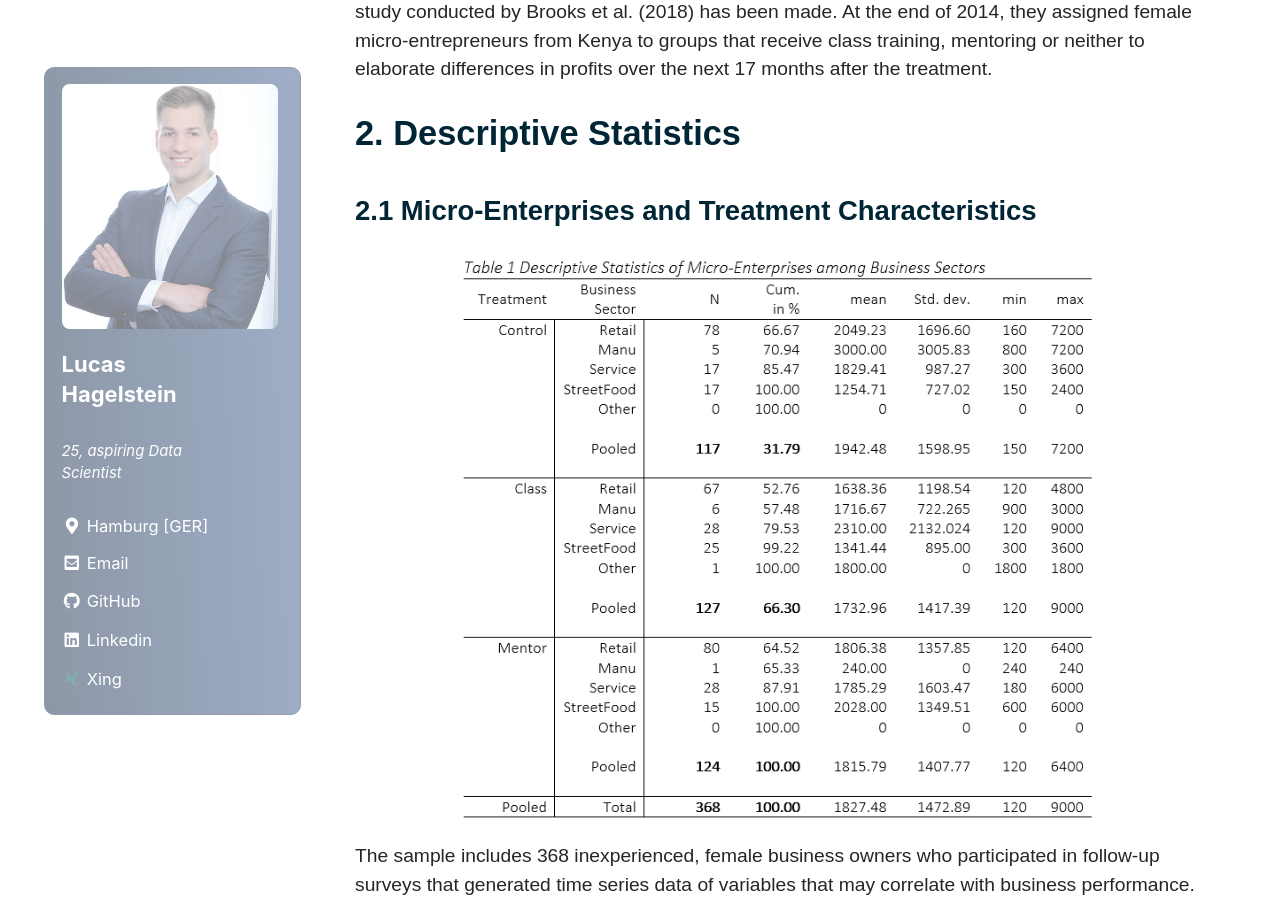
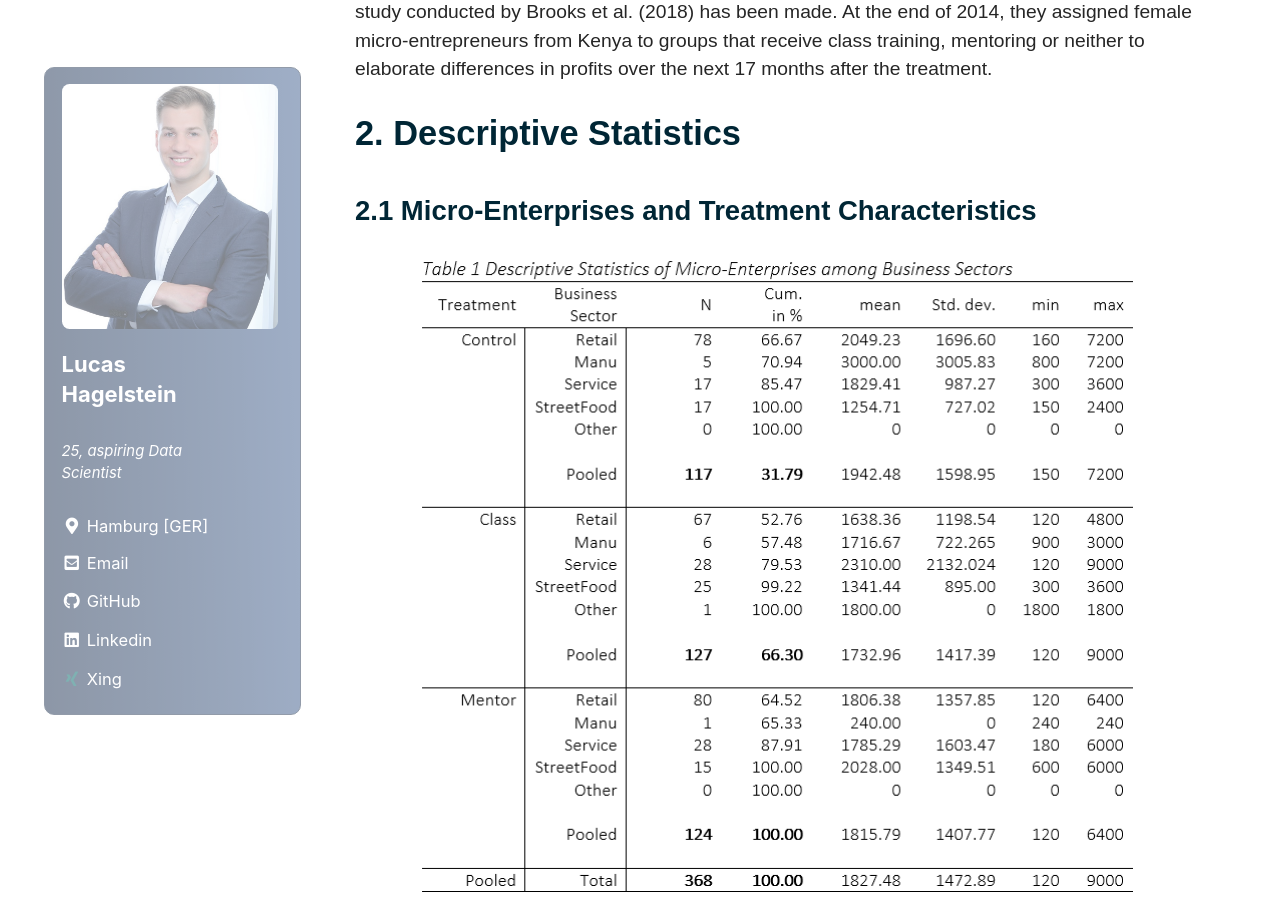
Before and after one commit to LHAGELS/LHAGELS.github.io, a Jekyll site: the page built from _posts/2020-06-03-PART-I-Getting-familiar-with-the-Topic---Development-Opportunities-of-Micro-Entrepreneurs-Evidence-from-Kenya.md, in a window 1280 px wide and 900 px high, scrolled down 931 px. Built offline with Jekyll 4.4.1, drawn with Linux system fonts in a browser that asks for light colours; cached includes are drawn as plain includes; nearby versions of some CDN libraries.

Commit message:
new github

```diff
--- a/_posts/2020-06-03-PART-I-Getting-familiar-with-the-Topic---Development-Opportunities-of-Micro-Entrepreneurs-Evidence-from-Kenya.md
+++ b/_posts/2020-06-03-PART-I-Getting-familiar-with-the-Topic---Development-Opportunities-of-Micro-Entrepreneurs-Evidence-from-Kenya.md
@@ -30,7 +30,7 @@
 # 2. Descriptive Statistics
 ## 2.1 Micro-Enterprises and Treatment Characteristics
 <center>
-  <figure style="width: 75%">
+  <figure style="width: 85%">
     <img src="{{ site.url }}{{ sitebaseurl }}/assets/images/posts/03_06_20/table1.png" alt="Descriptive Statistics of Micro-Enterprises among Business Sectors">
   </figure>
 </center>
@@ -44,7 +44,7 @@
 
 ## 2.2 Cycling Profits among Business Sectors
 <center>
-  <figure style="width: 30%">
+  <figure style="width: 60%">
     <img src="{{ site.url }}{{ sitebaseurl }}/assets/images/posts/03_06_20/figure1.png" alt="Micro-Enterprise Profits among Business Sectors">
   </figure>
 </center>
```
